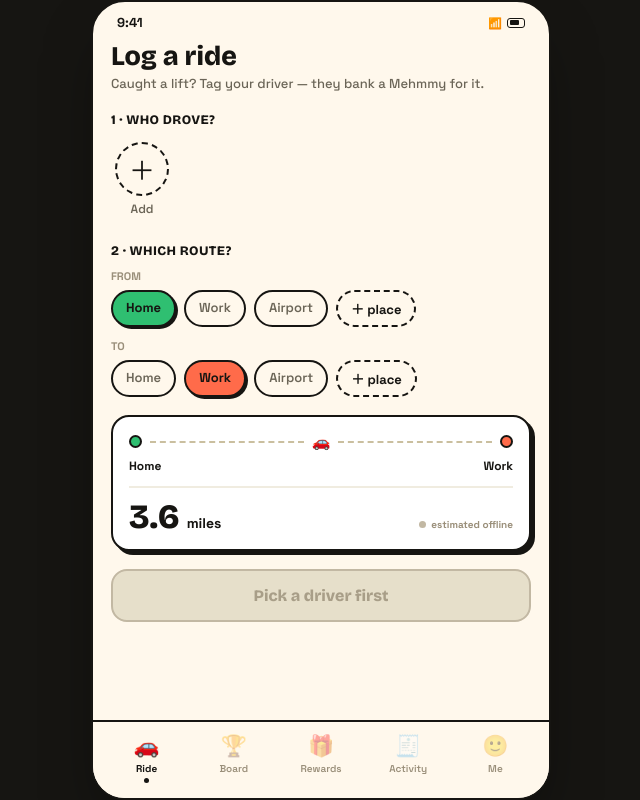
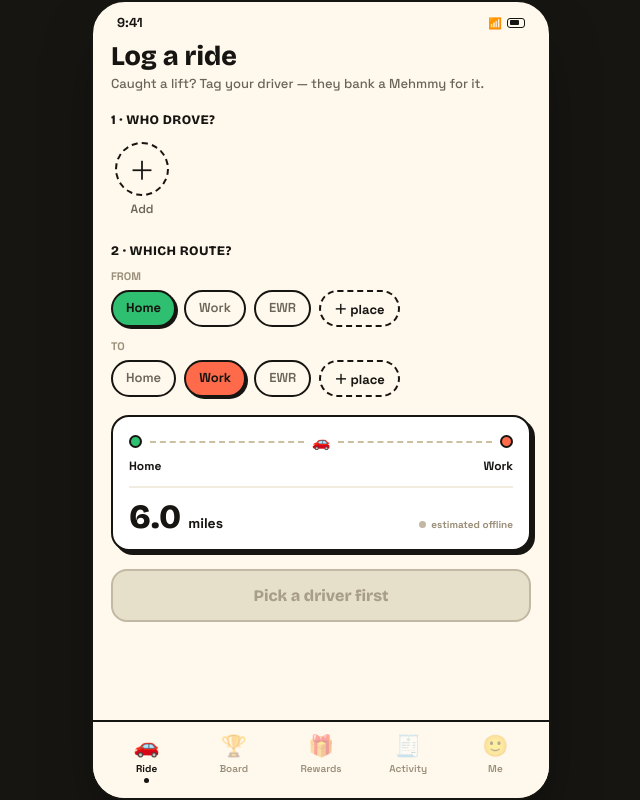
Before and after one commit to bugbay/mehmmys, a plain HTML site: page index.html in a window 1280 px wide. Shown: the whole page, without its empty margins (319-959 px from the left). Drawn offline with nearby package versions, Linux system fonts and the light colour scheme; no server answers.

Commit message:
Update index.html

```diff
--- a/index.html
+++ b/index.html
@@ -90,9 +90,9 @@
       friends:[
       ],
       places:[
-        {id:'home',name:'Home',lat:42.3601,lon:-71.0589},
-        {id:'work',name:'Work',lat:42.3736,lon:-71.1097},
-        {id:'airport',name:'Airport',lat:42.3656,lon:-71.0096},
+        {id:'home',name:'Home',lat:40.7270,lon:-74.3174},
+        {id:'work',name:'Work',lat:40.7818,lon:-74.2691},
+        {id:'airport',name:'EWR',lat:40.6895,lon:-74.1745},
       ],
       activity:[
       ],
```
